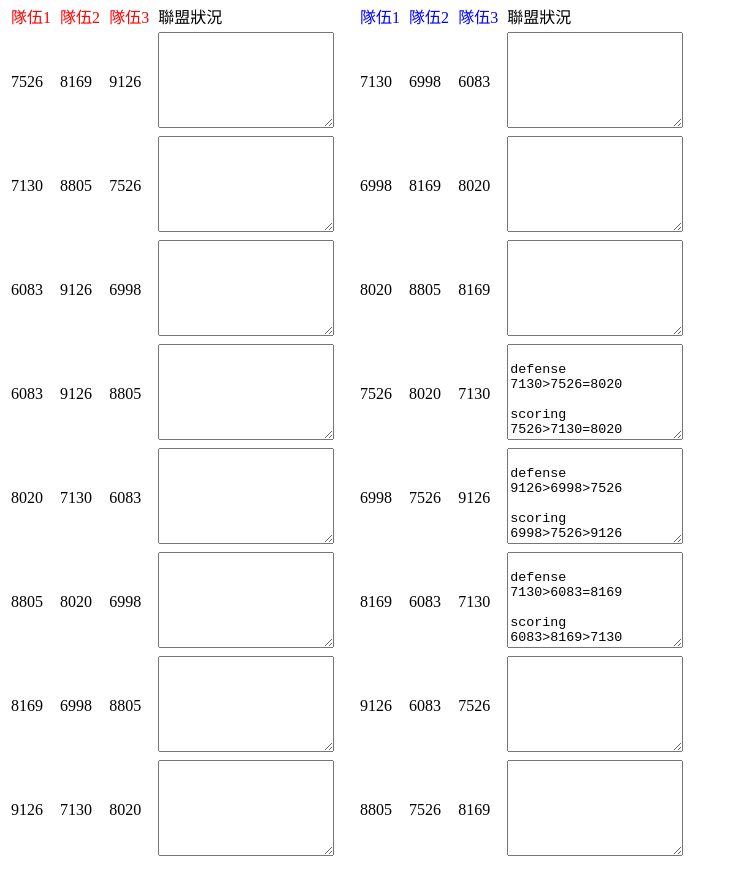
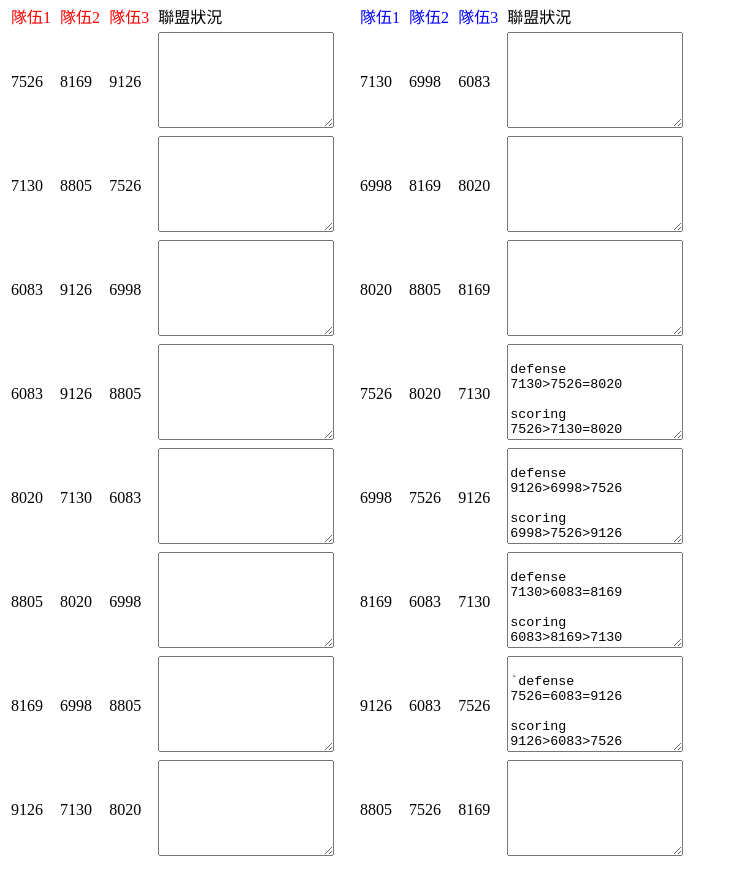
Before and after one commit to Rabbit-iloccorb/Rabbit-iloccorb.github.io, a plain HTML site: page hhh.html in a window 1280 px wide. Shown: the part 79-950 px from the top of the page, without its empty margins (0-737 px from the left). Drawn offline with Linux system fonts and the light colour scheme.

Commit message:
Update hhh.html

```diff
--- a/hhh.html
+++ b/hhh.html
@@ -128,7 +128,12 @@
                         <td>6083</td>
                         <td>7526</td>
                         <td>
-                            <textarea style="width:170px;height:90px;"></textarea>
+                            <textarea style="width:170px;height:90px;">
+                                `defense 7526=6083=9126
+                                scoring 9126>6083>7526
+                                driver 9126>6083>7526
+                                fluency 9126>6083>7526
+                            </textarea>
                         </td>
                     </tr>
                     <tr>
```
